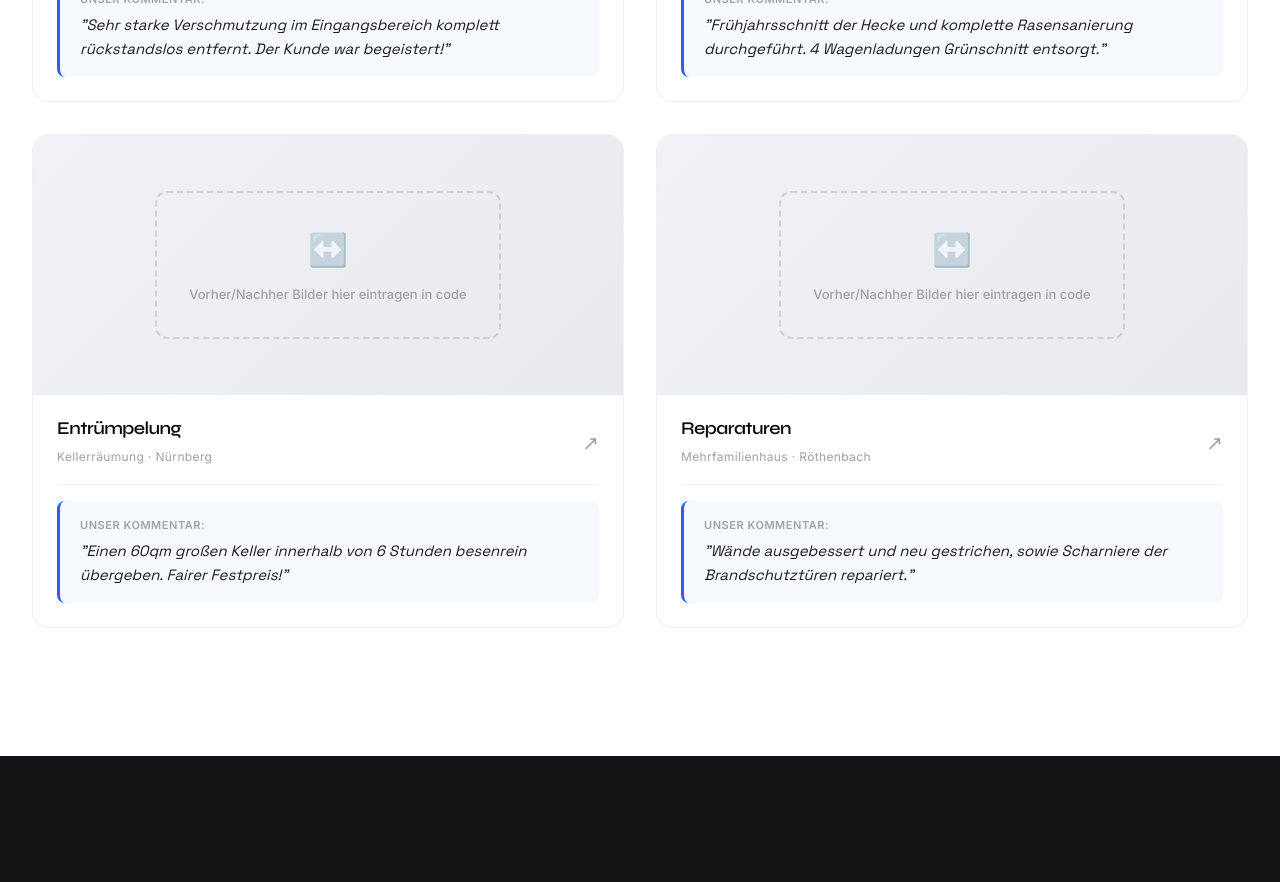
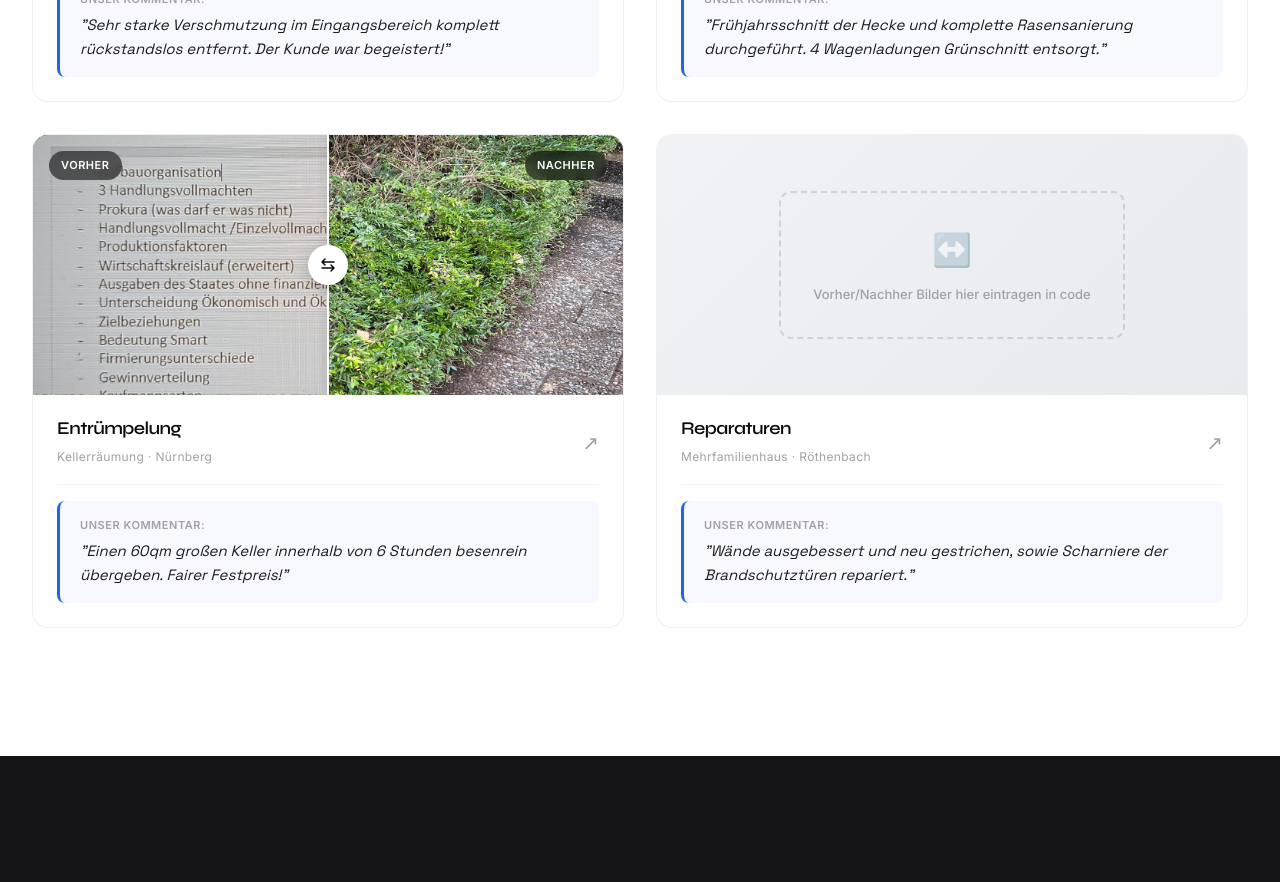
Before and after one commit to ivendsudro/bb-allroundservice, a Next.js app: page / in a window 1280 px wide. Shown: the part 3160-4042 px from the top of the page. Built offline with nearby package versions, Linux system fonts and the light colour scheme.

Commit message:
Add Entruempelung before/after images

```diff
--- a/src/components/Gallery.tsx
+++ b/src/components/Gallery.tsx
@@ -28,8 +28,8 @@ export default function Gallery() {
     {
       label: 'Entrümpelung',
       area: 'Kellerräumung · Nürnberg',
-      imageBefore: '',
-      imageAfter: '',
+      imageBefore: '/entruempelung-vorher.jpg',
+      imageAfter: '/entruempelung-nachher.jpg',
       comment: 'Einen 60qm großen Keller innerhalb von 6 Stunden besenrein übergeben. Fairer Festpreis!'
     },
     {
```
Also changed, not shown: public/entruempelung-nachher.jpg (added), public/entruempelung-vorher.jpg (added).
